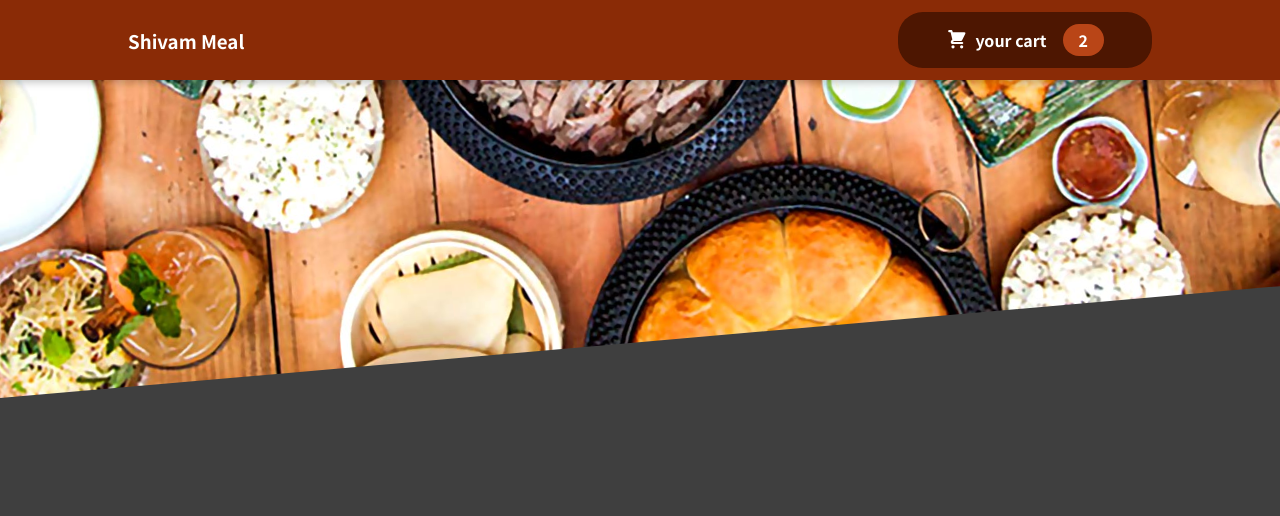
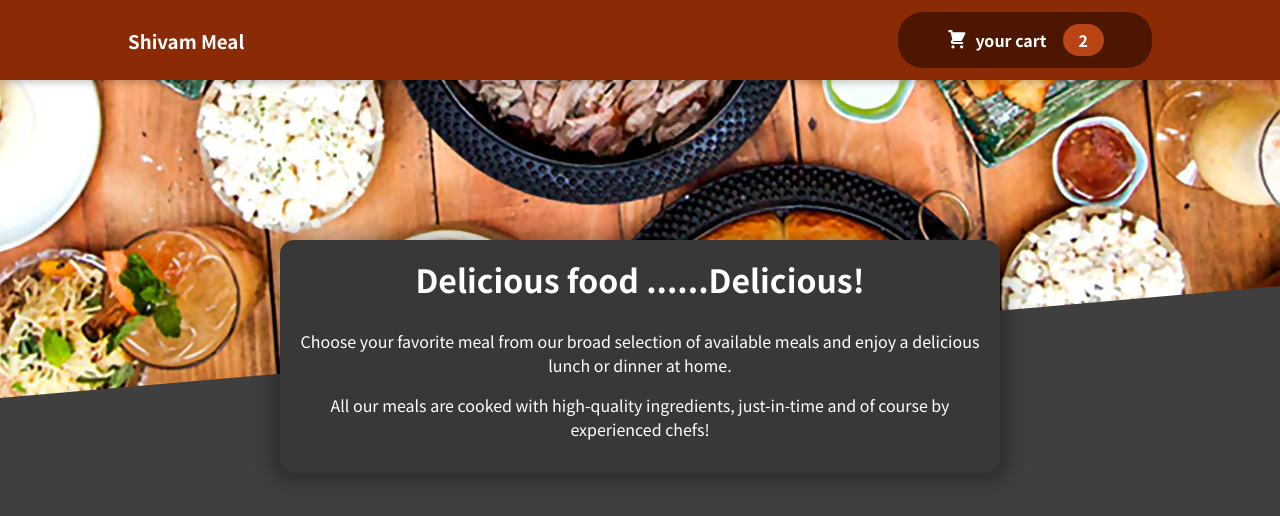
Before and after one commit to shivam5676/foodorderapp, a React (Create React App) app: page / in a window 1280 px wide. Shown: the top 516 px of the page. Built offline with nearby package versions, Linux system fonts and the light colour scheme.

Commit message:
MealSummary component added

```diff
--- a/src/App.js
+++ b/src/App.js
@@ -1,10 +1,12 @@
 import Header from "./Components/Layout/Header";
+import MealSummary from "./Components/Meals/MealSummary";
 
 function App() {
   return (
     <div>
 
       <Header></Header>
+      {/* <MealSummary></MealSummary> */}
     </div>
   );
 }
--- a/src/Components/Layout/Header.js
+++ b/src/Components/Layout/Header.js
@@ -2,6 +2,7 @@
 import mealsimage from "../../Assests/Meal.jpg";
 import classes from "./Header.module.css";
 import HeaderCartButton from "./HeaderCartButton";
+import MealSummary from "../Meals/MealSummary";
 const Header = () => {
   return (
     <Fragment>
@@ -11,7 +12,8 @@
       </header>
       <div className={classes["main-image"]}>
         <img src={mealsimage}></img>
-      </div>
+
+      </div><MealSummary></MealSummary>
     </Fragment>
   );
 };
--- /dev/null
+++ b/src/Components/Meals/MealSummary.js
@@ -0,0 +1,17 @@
+import classes from "./MealSummary.module.css";
+const MealSummary = () => {
+  return (
+    <section className={classes.summary}>
+      <h2>Delicious food ......Delicious!</h2>
+      <p>
+        Choose your favorite meal from our broad selection of available meals
+        and enjoy a delicious lunch or dinner at home.
+      </p>
+      <p>
+        All our meals are cooked with high-quality ingredients, just-in-time and
+        of course by experienced chefs!
+      </p>
+    </section>
+  );
+};
+export default MealSummary;
--- /dev/null
+++ b/src/Components/Meals/MealSummary.module.css
@@ -0,0 +1,18 @@
+.summary {
+    text-align: center;
+    max-width: 45rem;
+    width: 90%;
+    margin: auto;
+    margin-top: -10rem;
+    position: relative;
+    background-color: #383838;
+    color: white;
+    border-radius: 14px;
+    padding: 1rem;
+    box-shadow: 0 1px 18px 10px rgba(0, 0, 0, 0.25);
+  }
+
+  .summary h2 {
+    font-size: 2rem;
+    margin-top: 0;
+  }
```
Also changed, not shown: 1 other file (tests, documents, lock files or other folders).
